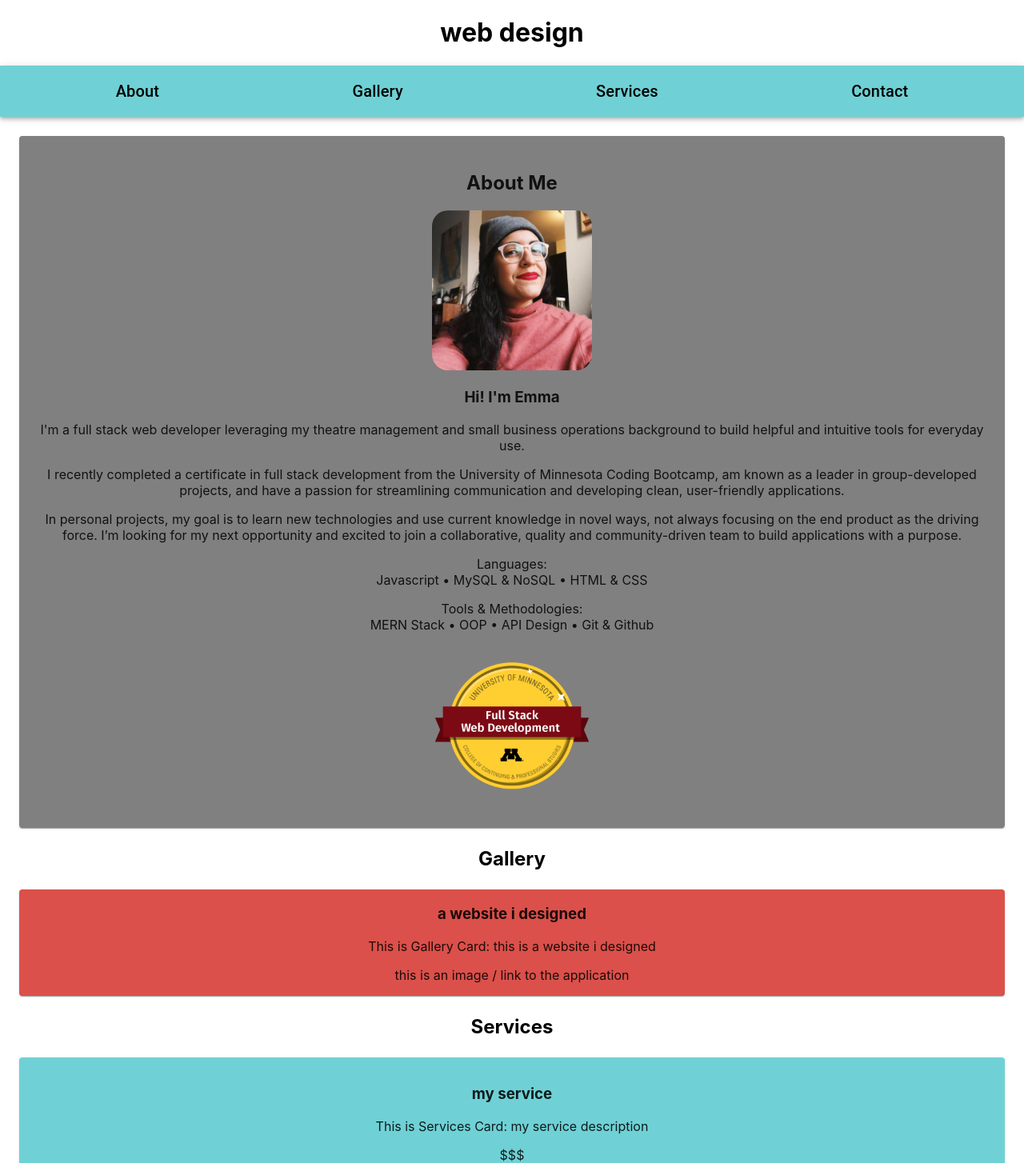
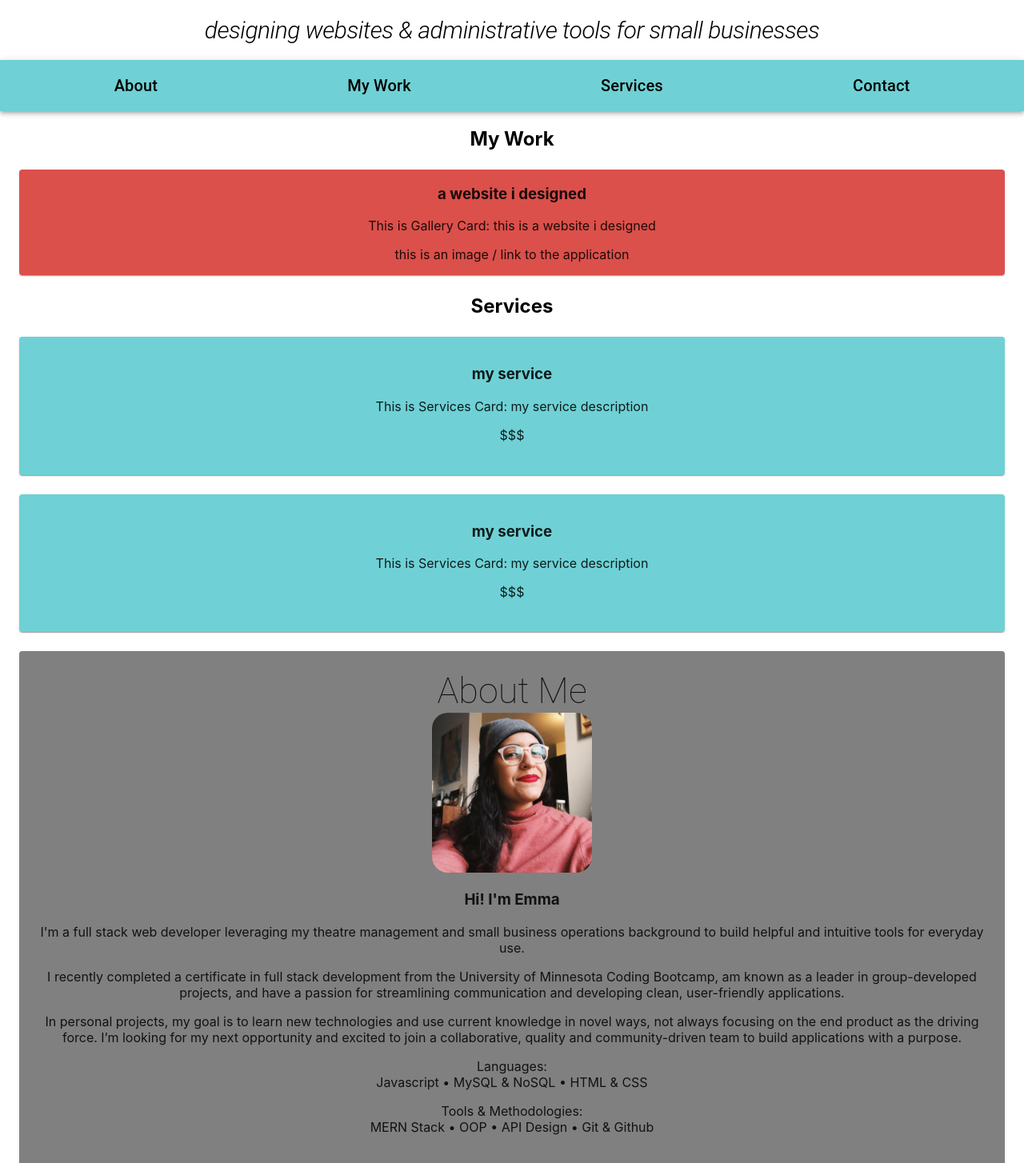
Before and after one commit to emmazart/magicians-workshop, a React (Create React App) app: page / in a window 1280 px wide. Shown: the top 1454 px of the page at 80% size. Built offline with nearby package versions, Linux system fonts and the light colour scheme.

Commit message:
swapped around sections a bit & added hero

```diff
--- a/src/App.css
+++ b/src/App.css
@@ -5,12 +5,6 @@
 .App-logo {
   height: 40vmin;
   pointer-events: none;
-}
-
-@media (prefers-reduced-motion: no-preference) {
-  .App-logo {
-    animation: App-logo-spin infinite 20s linear;
-  }
 }
 
 .App-header {
@@ -23,16 +17,3 @@
   font-size: calc(10px + 2vmin);
   color: white;
 }
-
-.App-link {
-  color: #61dafb;
-}
-
-@keyframes App-logo-spin {
-  from {
-    transform: rotate(0deg);
-  }
-  to {
-    transform: rotate(360deg);
-  }
-}
--- a/src/App.js
+++ b/src/App.js
@@ -16,6 +16,20 @@ const theme = createTheme({
     error: {
       main: "#DB504A"
     }
+  },
+  typography: {
+    h1: {
+      fontSize: 30,
+      padding: 10,
+      margin: 10,
+      fontStyle: 'italic',
+      // fontFamily: 'monospace'
+    },
+    h3: {
+      fontWeight: 'lighter',
+      fontSize: 45,
+    },
+
   }
 });
 
--- a/src/HomePage.js
+++ b/src/HomePage.js
@@ -1,17 +1,18 @@
 import React from "react";
 import Gallery from "./components/Gallery";
-// import logo from './logo.svg';
 import Header from "./components/Header";
 import Services from "./components/Services";
 import About from "./components/About";
+import Hero from "./components/Hero";
 
 function HomePage() {
   return (
     <div>
       <Header></Header>
-      <About></About>
+      {/* <Hero></Hero> */}
       <Gallery></Gallery>
       <Services></Services>
+      <About></About>
     </div>
   );
 }
--- a/src/components/About.js
+++ b/src/components/About.js
@@ -1,17 +1,23 @@
 import React from 'react';
 import Card from '@mui/material/Card';
+import Typography from "@mui/material/Typography";
+import { useTheme } from "@mui/material/styles";
 
 function About() {
 
+    const theme = useTheme();
     const styles = {
         container: {
             m: 3, p:3, minWidth: 250, backgroundColor: 'grey'
-        }
+        },
+        // h2: {
+        //     color: theme.palette.primary.main
+        // }
     };
 
     return (
         <Card sx={styles.container}>
-        <h2 className="content-title text-2xl">About Me</h2>
+        <Typography variant="h3" component="h2">About Me</Typography>
 
         {/* CONTAINER HOLDS IMAGE AND TEXT CONTAINER */}
         <div className="py-1 my-1 flex flex-col md:flex-row">
--- a/src/components/Gallery.js
+++ b/src/components/Gallery.js
@@ -12,8 +12,8 @@ function Gallery() {
         }
     ]
     return(
-        <section id="gallery">
-            <h2>Gallery</h2>
+        <section id="work">
+            <h2>My Work</h2>
             {projects.map(project => {
                 return(
                 <Card
--- a/src/components/Header.js
+++ b/src/components/Header.js
@@ -1,10 +1,12 @@
 import React from 'react';
 import Nav from './Nav';
+import Typography from "@mui/material/Typography";
 
 function Header() {
     return (
         <div>
-            <h1>web design</h1>
+            <Typography variant="h1" component="h1"> designing websites & administrative tools for small businesses
+</Typography>
             <Nav></Nav>
         </div>
     )
--- /dev/null
+++ b/src/components/Hero.js
@@ -0,0 +1,18 @@
+import React from 'react';
+import Card from "@mui/material/Card";
+import CardContent from "@mui/material/CardContent";
+import Typography from "@mui/material/Typography";
+
+function Hero() {
+    return (
+        <Card>
+            <CardContent>
+                <Typography>
+                    designing websites & administrative tools for small businesses
+                </Typography>
+            </CardContent>
+        </Card>
+    )
+};
+
+export default Hero;
--- a/src/components/Nav.js
+++ b/src/components/Nav.js
@@ -22,8 +22,8 @@ function Nav() {
           <Typography variant="h6" component="a" href="#about" sx={styles.navAnchor}>
             About
           </Typography>
-          <Typography variant="h6" component="a" href="#gallery" sx={styles.navAnchor}>
-            Gallery
+          <Typography variant="h6" component="a" href="#work" sx={styles.navAnchor}>
+            My Work
           </Typography>
           <Typography variant="h6" component="a" href="#services" sx={styles.navAnchor}>
             Services
```
